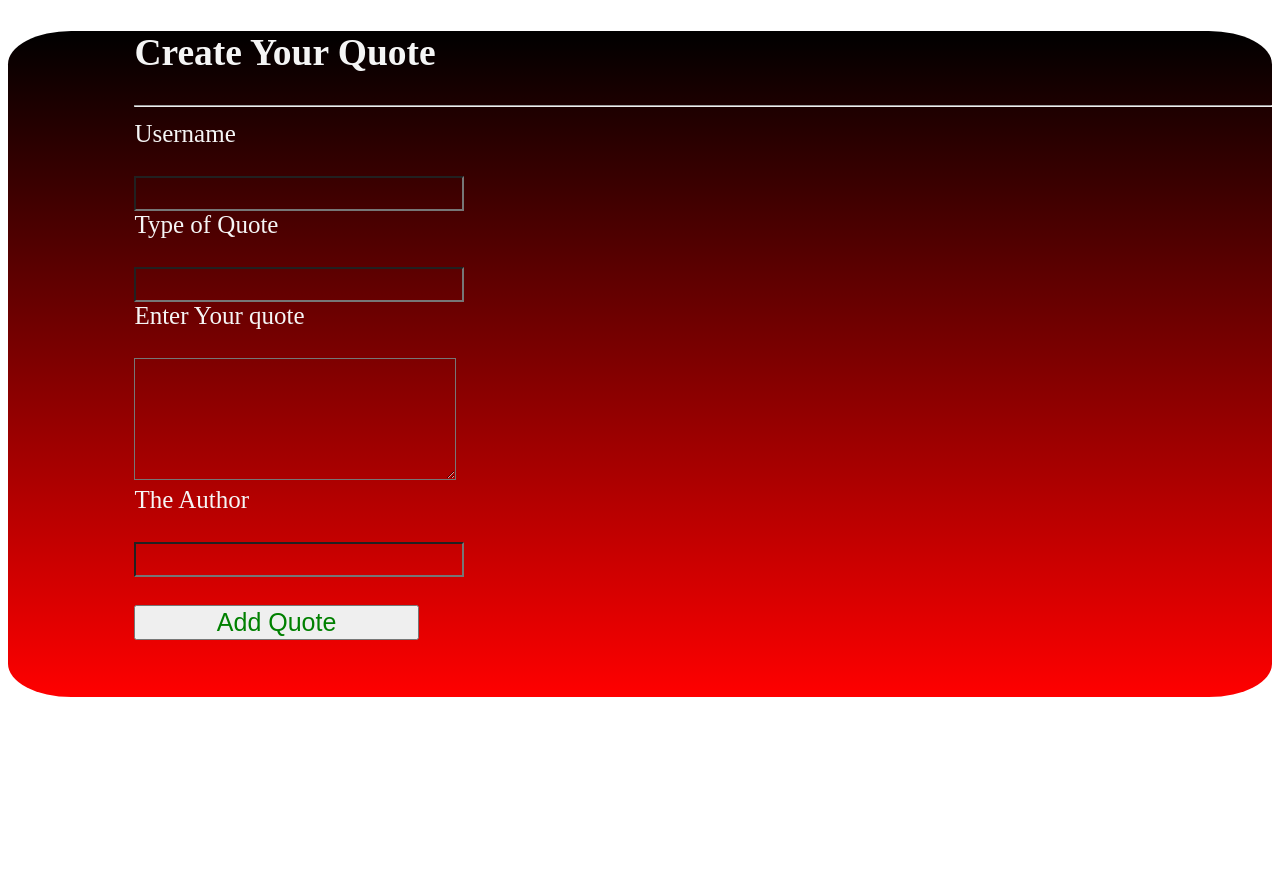
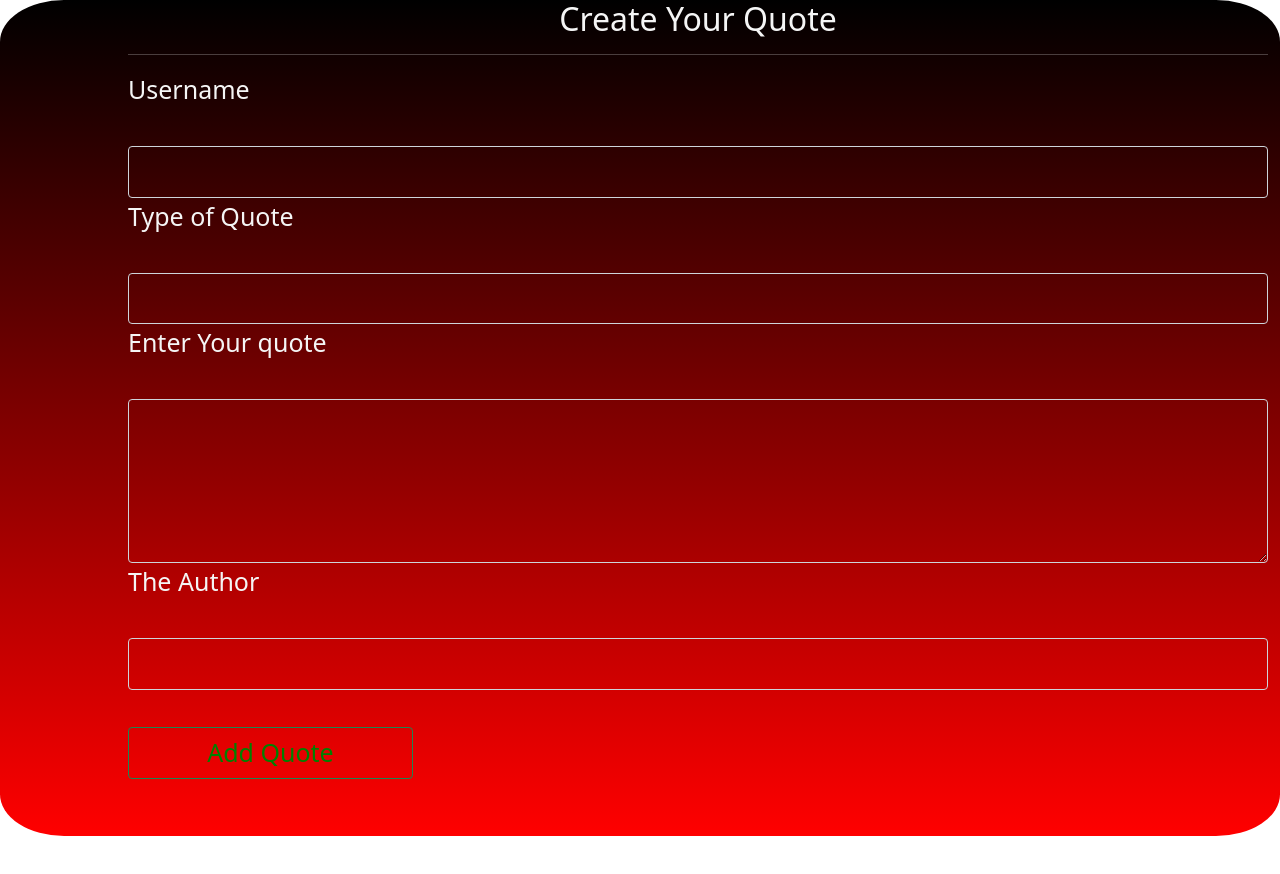
Before and after one commit to Serahwakaba/Quotes-Angular-Project, an Angular app: page / in a window 1280 px wide. Shown: the top 874 px of the page. Before the commit the page ends 823 px from the top, so only its background shows below. Built offline with nearby package versions, Linux system fonts and the light colour scheme.

Commit message:
bootstrap import commit

```diff
--- a/src/styles.css
+++ b/src/styles.css
@@ -1 +1,2 @@
+@import "~bootstrap/dist/css/bootstrap.css"
 /* You can add global styles to this file, and also import other style files */
```
